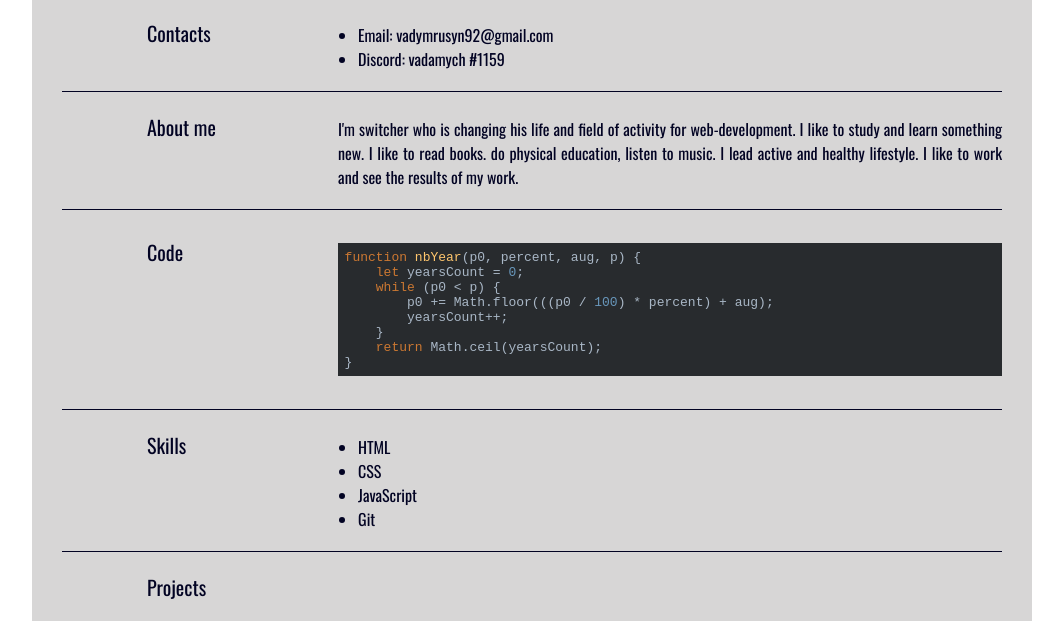
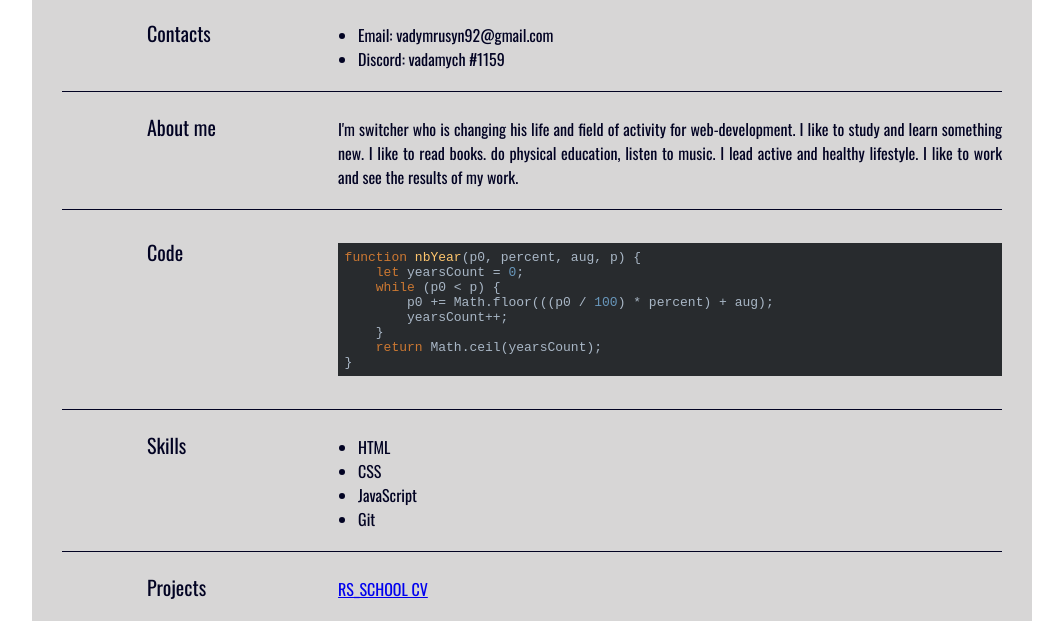
Before and after one commit to vadamych/rsschool-cv, a plain HTML site: page index.html in a window 1280 px wide. Shown: the part 331-952 px from the top of the page, without its empty margins (108-1171 px from the left). Drawn offline with nearby package versions, Linux system fonts and the light colour scheme.

Commit message:
feat: change projects

```diff
--- a/index.html
+++ b/index.html
@@ -86,7 +86,7 @@
                 <a id="projects"></a>
                 <div class="main__item">
                     <div class="main__item-menu">Projects</div>
-                    <div class="main__item-text"></div>
+                    <div class="main__item-text"><a href="https://vadamych.github.io/rsschool-cv/">RS_SCHOOL CV</a></div>
                 </div>
                 <a id="education"></a>
                 <div class="main__item">
```
